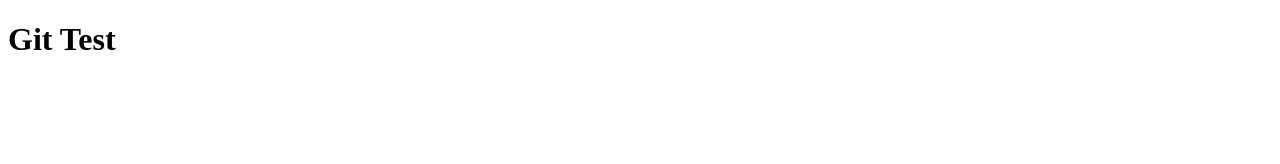
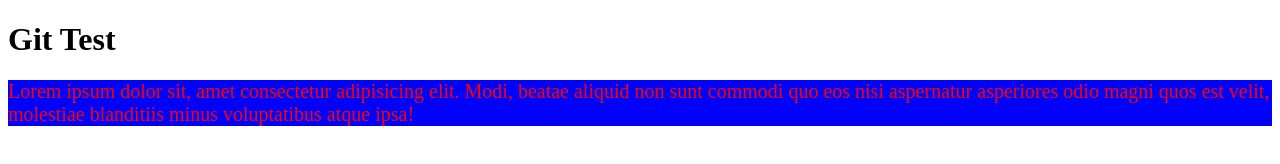
Before and after one commit to Xilam-17/Gitt, a plain HTML site: page index.html in a window 1280 px wide. Drawn offline with Linux system fonts and the light colour scheme.

Commit message:
adding p and style.css

```diff
--- a/index.html
+++ b/index.html
@@ -3,9 +3,15 @@
   <head>
     <meta charset="UTF-8" />
     <meta name="viewport" content="width=device-width, initial-scale=1.0" />
+    <link rel="stylesheet" href="style.css" />
     <title>Git Test</title>
   </head>
   <body>
     <h1>Git Test</h1>
+    <p>
+      Lorem ipsum dolor sit, amet consectetur adipisicing elit. Modi, beatae
+      aliquid non sunt commodi quo eos nisi aspernatur asperiores odio magni
+      quos est velit, molestiae blanditiis minus voluptatibus atque ipsa!
+    </p>
   </body>
 </html>
--- /dev/null
+++ b/style.css
@@ -0,0 +1,5 @@
+p {
+  color: red;
+  background-color: blue;
+  font-size: 20px;
+}
```
